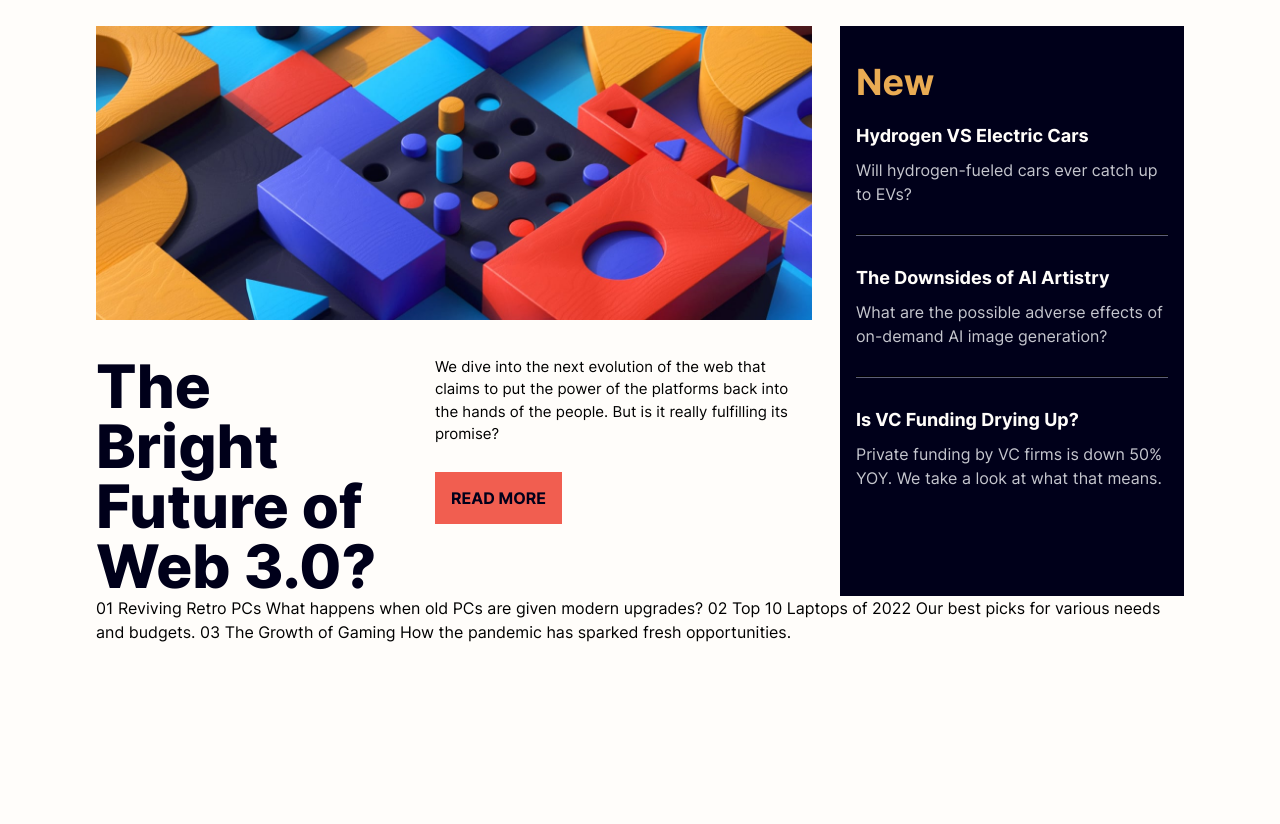
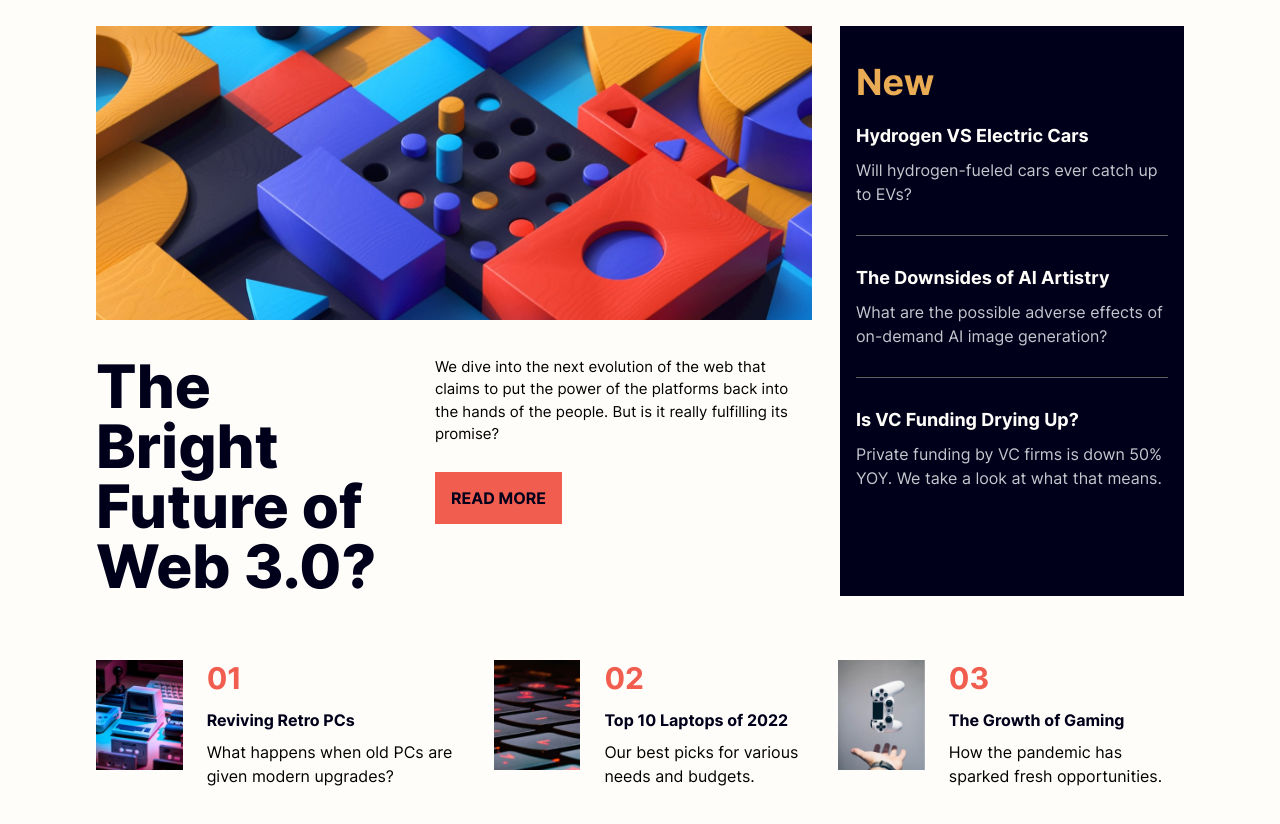
Before and after one commit to peppe2412/News-homepage, a website: page src/index.html in a window 1280 px wide. Shown: the part 156-980 px from the top of the page. Before the commit the page ends 896 px from the top, so only its background shows below. Drawn offline with Linux system fonts and the light colour scheme.

Commit message:
Ranking section

```diff
--- a/src/index.html
+++ b/src/index.html
@@ -97,9 +97,51 @@
         </div>
       </section>
     </main>
-    01 Reviving Retro PCs What happens when old PCs are given modern upgrades?
-    02 Top 10 Laptops of 2022 Our best picks for various needs and budgets. 03
-    The Growth of Gaming How the pandemic has sparked fresh opportunities.
+
+    <section class="mt-16">
+      <div class="flex gap-6">
+        <div>
+          <img
+            class="w-36"
+            src="/assets/images/image-retro-pcs.jpg"
+            alt="image-retro-pcs"
+          />
+        </div>
+        <div>
+          <h2 class="text-3xl font-bold text-(--soft-red) mb-3">01</h2>
+          <h3 class="font-bold text-(--very-dark-blue) mb-2">Reviving Retro PCs</h3>
+          <p>What happens when old PCs are given modern upgrades?</p>
+        </div>
+        <div>
+          <img
+            class="w-36"
+            src="/assets/images/image-top-laptops.jpg"
+            alt="image-top-laptops"
+          />
+        </div>
+        <div>
+          <h2 class="text-3xl font-bold text-(--soft-red) mb-3">02</h2>
+          <h3 class="font-bold text-(--very-dark-blue) mb-2">
+            Top 10 Laptops of 2022
+          </h3>
+          <p>Our best picks for various needs and budgets.</p>
+        </div>
+        <div>
+          <img
+            class="w-36"
+            src="/assets/images/image-gaming-growth.jpg"
+            alt="image-gaming-growth"
+          />
+        </div>
+        <div>
+          <h2 class="text-3xl font-bold text-(--soft-red) mb-3">03</h2>
+          <h3 class="font-bold text-(--very-dark-blue) mb-2">
+            The Growth of Gaming
+          </h3>
+          <p>How the pandemic has sparked fresh opportunities.</p>
+        </div>
+      </div>
+    </section>
 
     <script src="main.js"></script>
   </body>
```
Also changed, not shown: src/output.css.
